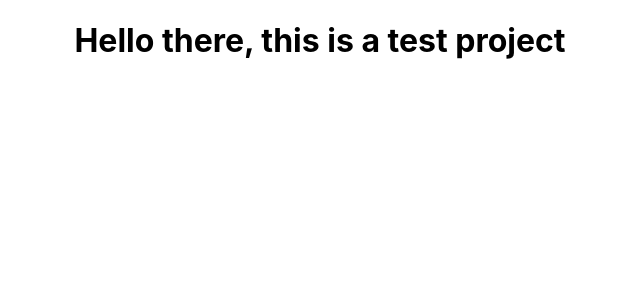
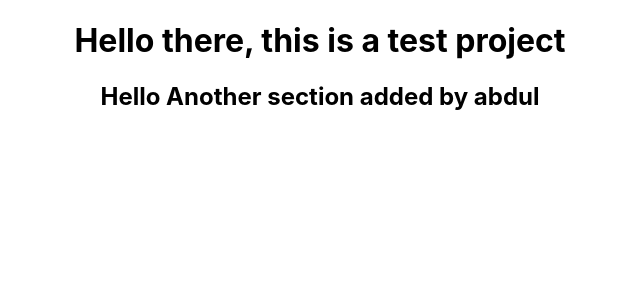
Before and after one commit to abdulGitHb/test-repo, a React (Create React App) app: page / in a window 1280 px wide. Shown: the top 300 px of the page, without its empty margins (320-960 px from the left). Built offline with nearby package versions, Linux system fonts and the light colour scheme.

Commit message:
another line added-abdul

```diff
--- a/src/App.js
+++ b/src/App.js
@@ -4,6 +4,7 @@ function App() {
   return (
     <div className="App">
       <h1>Hello there, this is a test project</h1>
+      <h2>Hello Another section added by abdul</h2>
     </div>
   );
 }
```
